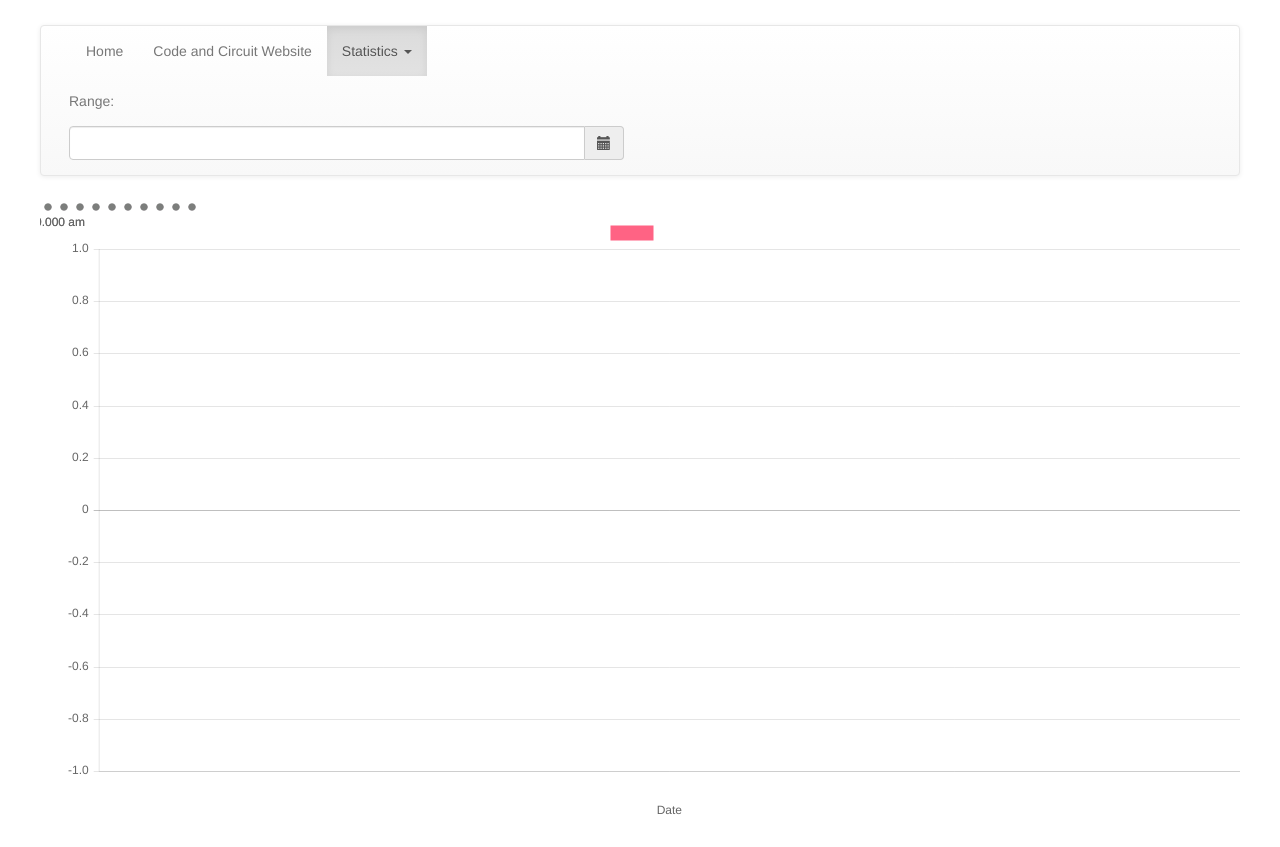
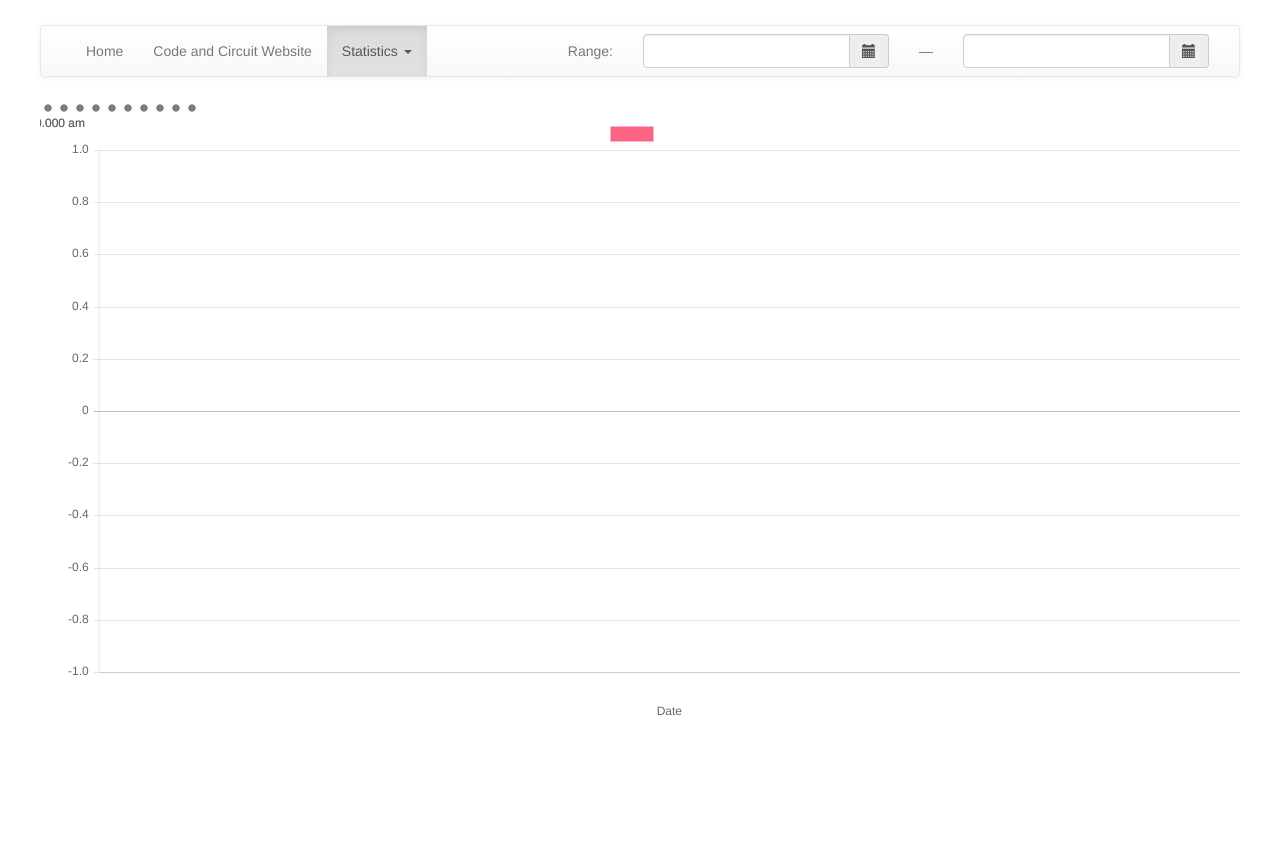
Before and after one commit to Macman1234/photon-river-monitor, a website: page public/chart.html in a window 1280 px wide. After the commit the page ends 800 px from the top, so only its background shows below. Drawn offline with Linux system fonts and the light colour scheme; no server answers.

Commit message:
implemented ui for date picker
no functionality yet, just spacing

```diff
--- a/public/chart.html
+++ b/public/chart.html
@@ -58,20 +58,27 @@
                         <p class="navbar-text">Range:</p>
                     </li>
                     <li>
-                        <div class="container">
-                            <div class="row">
-                                <div class='col-sm-6'>
-                                    <div class="form-group">
+                        <form class="navbar-form">
                             <div class='input-group date' id='datetimepicker1'>
                                 <input type='text' class="form-control" />
                                 <span class="input-group-addon">
                                     <span class="glyphicon glyphicon-calendar"></span>
                                 </span>
                             </div>
+                        </form>
+                    </li>
+                    <li>
+                        <p class="navbar-text">―</p>
+                    </li>
+                    <li>
+                        <form class="navbar-form">
+                            <div class='input-group date' id='datetimepicker2'>
+                                <input type='text' class="form-control" />
+                                <span class="input-group-addon">
+                                    <span class="glyphicon glyphicon-calendar"></span>
+                                </span>
                             </div>
-                                </div>
-                            </div>
-                        </div>
+                        </form>
                     </li>
                 </ul>
             </div>
--- a/public/chartfile.js
+++ b/public/chartfile.js
@@ -20,6 +20,15 @@ var currentmax;
 $(document).ready(function() {
     $(function() {
         $('#datetimepicker1').datetimepicker();
+        $('#datetimepicker2').datetimepicker({
+            useCurrent: false //Important! See issue #1075
+        });
+        $("#datetimepicker1").on("dp.change", function(e) {
+            $('#datetimepicker2').data("DateTimePicker").minDate(e.date);
+        });
+        $("#datetimepicker2").on("dp.change", function(e) {
+            $('#datetimepicker1').data("DateTimePicker").maxDate(e.date);
+        });
     });
 
     updateBar();
```
Lines whose indentation alone changed are shown as unchanged.
